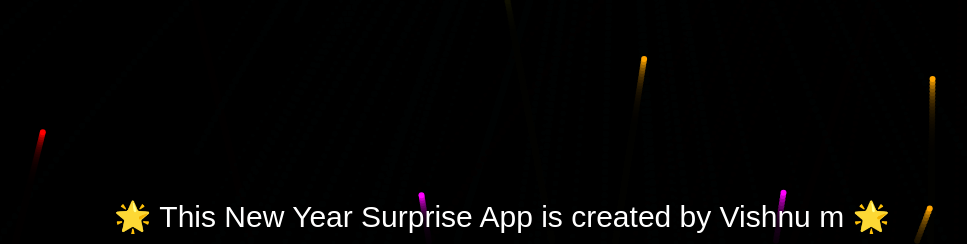
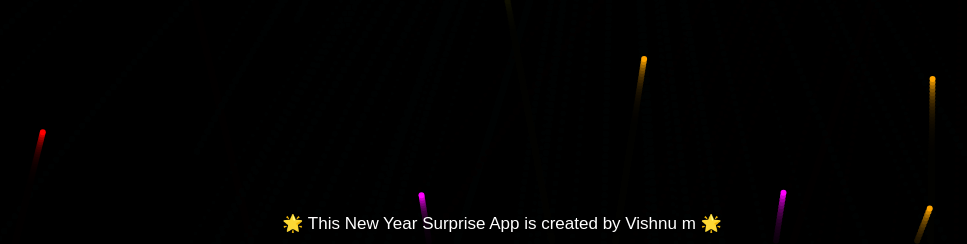
Before and after one commit to zoro-exe1710/html-x-python_2026, a Flask app: page / in a window 1280 px wide. Shown: the part 556-800 px from the top of the page, without its empty margins (138-1105 px from the left). Run offline with Flask 3, Linux system fonts and the light colour scheme.

Commit message:
Add files via upload

```diff
--- a/templates/index.html
+++ b/templates/index.html
@@ -21,7 +21,7 @@
 <audio id="music" src="/static/music.mp3"></audio>
 
 <script src="/static/script.js"></script>
-<div style="position: fixed; bottom: 10px; width: 100%; text-align: center; color: white; font-size: 30px; text-shadow: 1px 1px 3px black;">
+<div style="position: fixed; bottom: 10px; width: 100%; text-align: center; color: white; font-size: 17px; text-shadow: 1px 1px 3px black;">
      🌟 This New Year Surprise App is created by Vishnu m 🌟
 </div>
 
```
